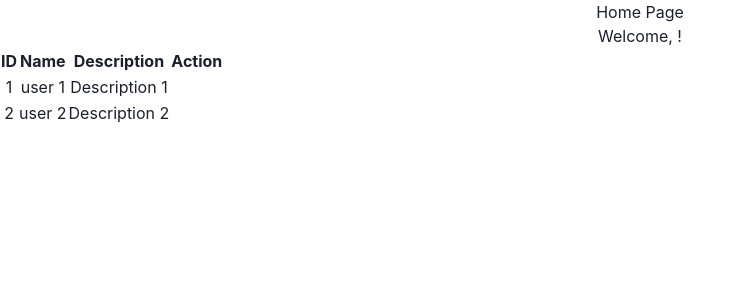
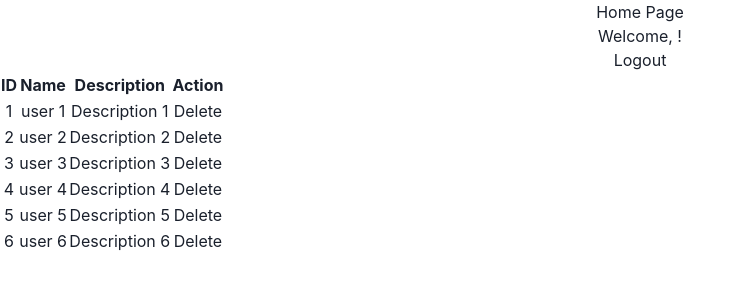
Before and after one commit to bharathaladandi/Ijona-Services, a React (Create React App) app in the folder ijona/: page /homepage in a window 1280 px wide. Shown: the top 300 px of the page, without its empty margins (0-744 px from the left). Built offline with nearby package versions, Linux system fonts and the light colour scheme.

Commit message:
delete function added

```diff
--- a/ijona/src/Pages/HomaPage.jsx
+++ b/ijona/src/Pages/HomaPage.jsx
@@ -1,20 +1,28 @@
-import React, {useState } from 'react';
+import React, { useContext, useState } from 'react';
 import { Auth } from '../Context/AuthProvider';
 
 
 export const HomaPage = () => {
 
-  const { user } = Auth();
+  const { user, logout } = Auth();
 
   const [data, setData] = useState([
     { id: 1, name: 'user 1', description: 'Description 1' },
     { id: 2, name: 'user 2', description: 'Description 2' },
+    { id: 3, name: 'user 3', description: 'Description 3' },
+    { id: 4, name: 'user 4', description: 'Description 4' },
+    { id: 5, name: 'user 5', description: 'Description 5' },
+    { id: 6, name: 'user 6', description: 'Description 6' },
   ]);
 
+  const handleDelete = (id) => {
+    setData((prevData) => prevData.filter((item) => item.id !== id));
+  };
   return (
     <div>
       <h2>Home Page</h2>
       <p>Welcome, {user && user.username}!</p>
+      <button onClick={logout}>Logout</button>
       <table>
         <thead>
           <tr>
@@ -31,6 +39,7 @@ export const HomaPage = () => {
               <td>{item.name}</td>
               <td>{item.description}</td>
               <td>
+                <button onClick={() => handleDelete(item.id)}>Delete</button>
               </td>
             </tr>
           ))}
```
